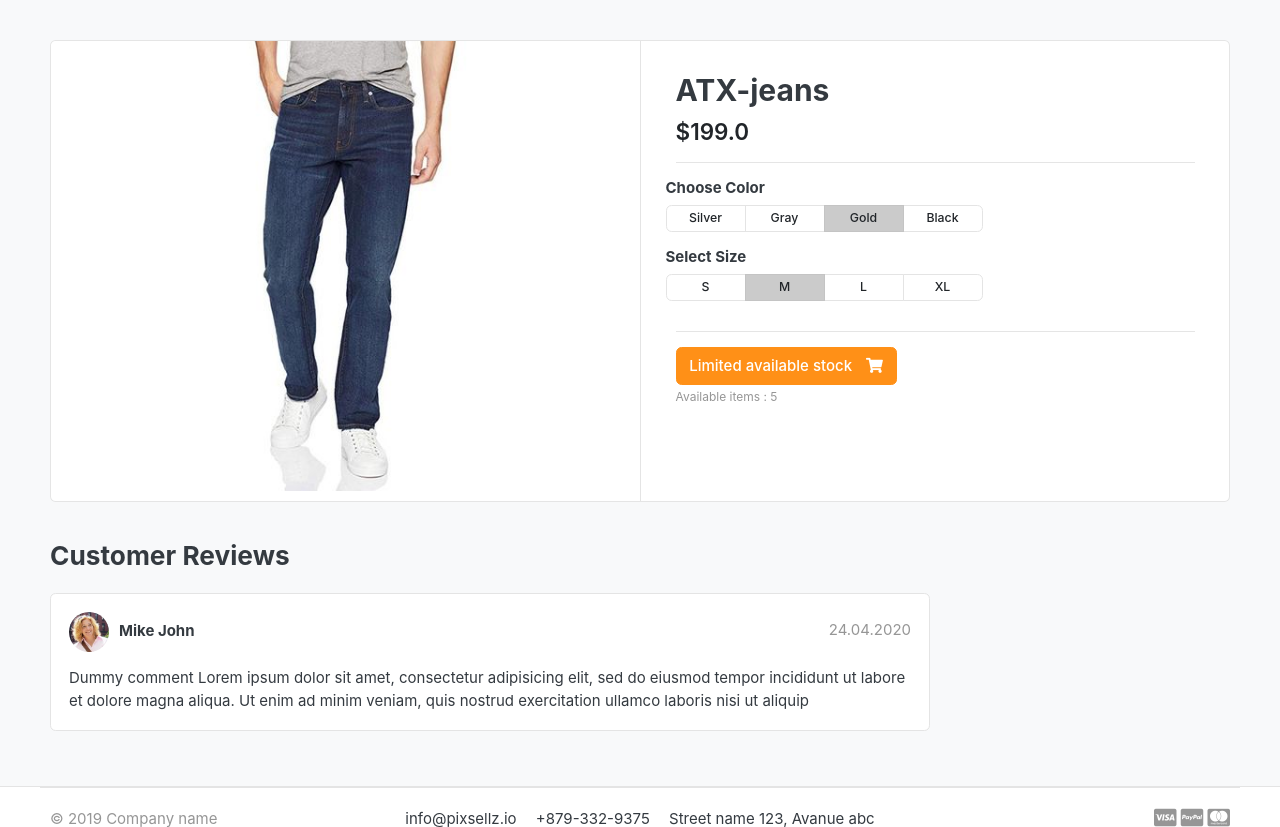
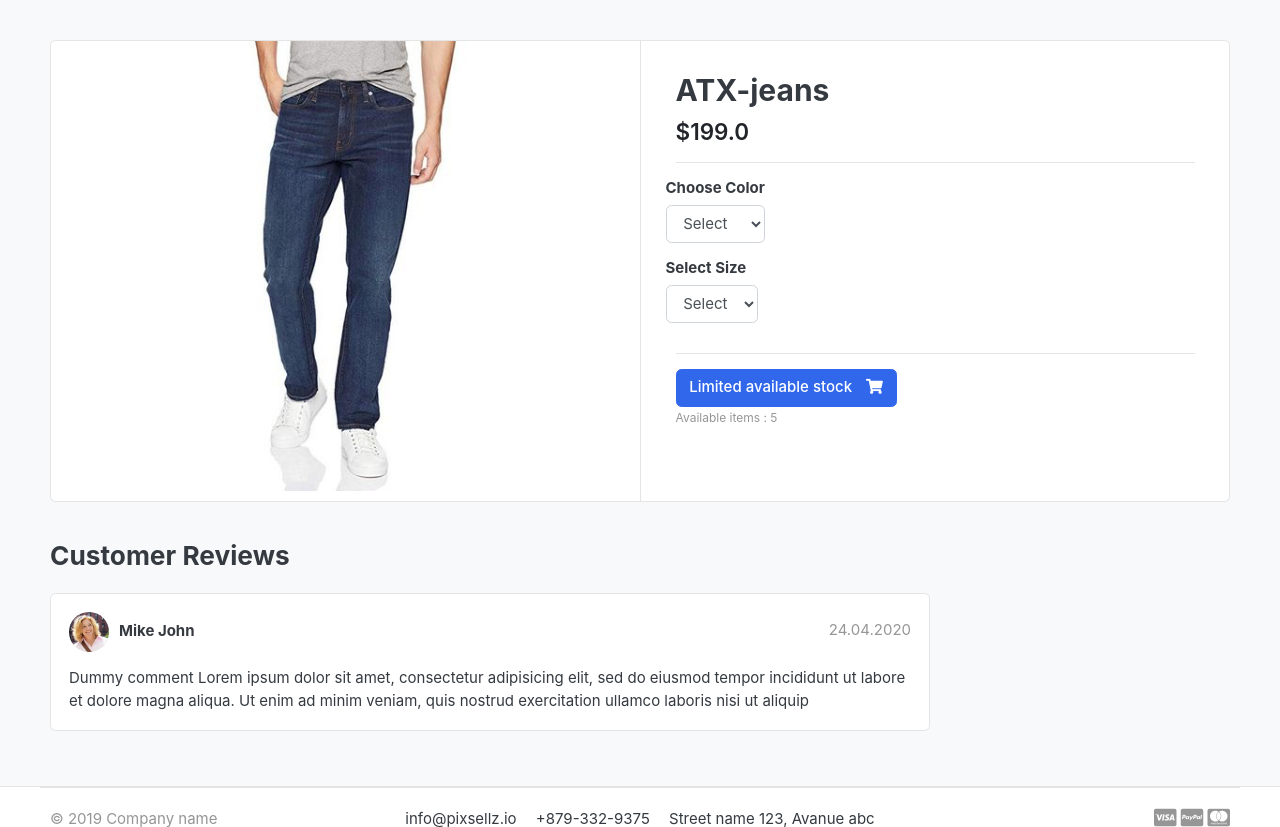
Before and after one commit to Althaf-444/Django_e-com_project, a Django app: page /store/Category/jeans/atx-jeans/ in a window 1280 px wide. Shown: the part 118-945 px from the top of the page. Run offline with Django 5.2, Linux system fonts and the light colour scheme; data comes from the database, SQL or seed files in the repository; both versions use the stored data as it was after the commit; some libraries are stand-ins or nearby versions; some web fonts are replaced.

Commit message:
cart and cart-item

```diff
--- a/e_com_project/carts/urls.py
+++ b/e_com_project/carts/urls.py
@@ -4,6 +4,6 @@ from . import views
 urlpatterns = [
     path('', views.cart , name= 'cart' ),
     path('add_cart/<int:product_id>/', views.add_cart , name= 'add_cart' ),
-    path('remove_cart/<int:product_id>/', views.remove_cart , name= 'remove_cart' ),
-    path('delete_cart_item/<int:product_id>/', views.delete_cart_item , name= 'delete_cart_item' ),
+    path('remove_cart/<int:product_id>/<int:cart_item_id>/', views.remove_cart , name= 'remove_cart' ),
+    path('delete_cart_item/<int:product_id>/<int:cart_item_id>/', views.delete_cart_item , name= 'delete_cart_item' ),
 ]
--- a/e_com_project/carts/views.py
+++ b/e_com_project/carts/views.py
@@ -1,7 +1,8 @@
 from django.shortcuts import render , redirect ,get_object_or_404
 from django.core.exceptions import ObjectDoesNotExist
-from store.models import Product
+from store.models import Product , Variation
 from .models import Cart , CartItem
+from django.http import HttpResponse
 # Create your views here.
 def cart(request , total = 0 ,quantity = 0 , cart_items = None):
 
@@ -46,6 +47,18 @@ def _cart_id(request):
 
 def add_cart(request , product_id):
     product = Product.objects.get(id = product_id)
+    product_variations = []
+    if request.method == 'POST':
+        for item in request.POST:
+            key = item
+            value = request.POST[key]
+
+            try:
+                variation = Variation.objects.get(product= product ,variation_category__iexact = key , variation_value__iexact = value)
+                product_variations.append(variation)
+
+            except:
+                pass
 
     try:
         cart = Cart.objects.get(cart_id = _cart_id(request))
@@ -55,36 +68,66 @@ def add_cart(request , product_id):
         )
     cart.save()
 
-    try:
-        cart_items = CartItem.objects.get(product = product , cart = cart )
-        cart_items.quantity += 1
-        cart_items.save()
-    except CartItem.DoesNotExist :
+# ===================--------- cart items ----------=======================================================
+
+    is_cart_item = CartItem.objects.filter(product = product , cart = cart).exists()
+
+    if is_cart_item:
+
+        cart_items = CartItem.objects.filter(product = product , cart = cart)
+        ex_cart_item = []
+        id = []
+        for item in cart_items :
+                exists_cart_item = item.variations.all()
+                ex_cart_item.append(list(exists_cart_item))
+                id.append(item.id)
+
+        if  product_variations in ex_cart_item :
+            index = ex_cart_item.index(product_variations)
+            item_id = id[index]
+            item = CartItem.objects.get(product = product , id = item_id )
+            item.quantity += 1
+            item.save()
+
+        else :
+            if len(product_variations) > 0 :
+                    item = CartItem.objects.create( product = product ,cart = cart, quantity = 1,)
+                    item.variations.clear()
+                    item.variations.add(*product_variations)
+            item.save()
+
+    else :
         cart_items = CartItem.objects.create(
-            product = product ,
-            cart = cart,
-            quantity = 1,
-        )
+                product = product ,
+                cart = cart,
+                quantity = 1,
+            )
+        if len(product_variations) > 0 :
+                cart_items.variations.clear()
+                cart_items.variations.add(*product_variations)
         cart_items.save()
     return redirect('cart')
 
-def remove_cart(request , product_id):
+def remove_cart(request , product_id , cart_item_id ):
     cart = Cart.objects.get(cart_id = _cart_id(request))
     product = get_object_or_404(Product , id = product_id)
-    cart_item = CartItem.objects.get(cart=cart , product = product)
 
-    if cart_item.quantity > 1:
-        cart_item.quantity -= 1
-        cart_item.save()
+    try:
+        cart_item = CartItem.objects.get(cart=cart , product = product , id = cart_item_id)
+        if cart_item.quantity > 1:
+            cart_item.quantity -= 1
+            cart_item.save()
 
-    else:
-        cart_item.delete()
+        else:
+            cart_item.delete()
+    except:
+        pass
 
     return redirect('cart')
 
-def delete_cart_item(request , product_id):
+def delete_cart_item(request , product_id ,  cart_item_id):
     cart = Cart.objects.get(cart_id = _cart_id(request))
     product = get_object_or_404(Product , id = product_id)
-    cart_item = CartItem.objects.get(cart=cart , product = product)
+    cart_item = CartItem.objects.get(cart=cart , product = product , id = cart_item_id)
     cart_item.delete()
     return redirect('cart')
--- a/e_com_project/store/models.py
+++ b/e_com_project/store/models.py
@@ -22,3 +22,30 @@ class Product(models.Model):
 
     def __str__(self):
         return self.product_name
+
+
+
+class VariationManager(models.Manager):
+    def colors(self):
+        return super(VariationManager , self).filter(variation_category ='color' , is_active = True)
+
+    def sizes(self):
+        return super(VariationManager , self).filter(variation_category ='size' , is_active = True)
+
+variation_category_choices = (
+    ('color' , 'color'),
+    ('size' , 'size'),
+)
+
+class Variation(models.Model):
+    product =  models.ForeignKey(Product ,on_delete= models.CASCADE)
+    variation_category = models.CharField(max_length= 100 ,choices= variation_category_choices)
+    variation_value = models.CharField(max_length= 100 )
+    is_active = models.BooleanField(default=True)
+    created_date = models.DateField(auto_now_add=True)
+
+    objects = VariationManager()
+
+
+    def __str__(self):
+        return self.variation_value
--- a/e_com_project/store/views.py
+++ b/e_com_project/store/views.py
@@ -1,5 +1,5 @@
 from django.shortcuts import render , get_object_or_404
-from .models import Product
+from .models import Product , Variation
 from category.models import Category
 from carts.models import CartItem
 from carts.views import _cart_id
--- a/e_com_project/templates/store/product_details.html
+++ b/e_com_project/templates/store/product_details.html
@@ -18,6 +18,8 @@
 </article> <!-- gallery-wrap .end// -->
 		</aside>
 		<main class="col-md-6 border-left">
+		<form action="{% url 'add_cart' single_product.id %}" method="POST">
+		 {% csrf_token %}
 			<article class="content-body">
 
 			<h2 class="title">{{single_product.product_name}}</h2>
@@ -33,57 +35,38 @@
 				<div class="row">
 					<div class="item-option-select">
 						<h6>Choose Color</h6>
-			<div class="btn-group btn-group-sm btn-group-toggle" data-toggle="buttons">
-			  <label class="btn btn-light">
-			    <input type="radio" name="radio_color"> Silver
-			  </label>
-			  <label class="btn btn-light">
-			    <input type="radio" name="radio_color" > Gray
-			  </label>
-			  <label class="btn btn-light active">
-			    <input type="radio" name="radio_color checked"> Gold
-			  </label>
-			  <label class="btn btn-light">
-			    <input type="radio" name="radio_color"> Black
-			  </label>
-			</div>
+						<select name="color" class = "form-control"  required>
+							<option value="" class = 'disabled selected' >Select</option>
+							{% for i in single_product.variation_set.colors %}
+							<option value="{{i.variation_value | lower}}">{{i.variation_value | capfirst}}</option>
+							{% endfor %}
+						</select>
 					</div>
 				</div> <!-- row.// -->
 				<div class="row">
 					<div class="item-option-select">
 						<h6>Select Size</h6>
-			<div class="btn-group btn-group-sm btn-group-toggle" data-toggle="buttons">
-			  <label class="btn btn-light">
-			    <input type="radio" name="radio_color"> S
-			  </label>
-			  <label class="btn btn-light active">
-			    <input type="radio" name="radio_color" checked> M
-			  </label>
-			  <label class="btn btn-light">
-			    <input type="radio" name="radio_color"> L
-			  </label>
-			  <label class="btn btn-light">
-			    <input type="radio" name="radio_color"> XL
-			  </label>
-			</div>
+						<select name="size" class = "form-control" required>
+							<option value="" class = 'disabled selected' >Select</option>
+							{% for i in single_product.variation_set.sizes %}
+							<option value="{{i.variation_value | lower}}">{{i.variation_value | capfirst}}</option>
+							{% endfor %}
+						</select>
 					</div>
 				</div> <!-- row.// -->
 				<hr>
-	{% if in_cart == True %}
-	    <a href="{% url 'add_cart' single_product.id %}" class="btn  btn-success"> <span class="text">Added to Cart</span> <i class="fas fa-check"></i>  </a>
-		<a href="{% url 'add_cart' single_product.id %}" class="btn  btn-outline-success"> <span class="text">View to Cart</span> <i class="fas fa-eye"></i>  </a>
-	{% else %}
 					{% if single_product.stock <= 0 %}
 						<h5>Out of Stock </h5>
 					{% elif single_product.stock <= 10 %}
-            <a href="{% url 'add_cart' single_product.id %}" class="btn  btn-warning"> <span class="text">Limited available stock</span> <i class="fas fa-shopping-cart"></i>  </a>
+						<button type = 'submit' class="btn  btn-primary"> <span class="text">Limited available stock</span> <i class="fas fa-shopping-cart"></i> </button>
 						<h6 class="text-muted small mt-1">Available items : {{ single_product.stock }}</h6>
 					{% else %}
-            <a href="{% url 'add_cart' single_product.id %}" class="btn  btn-primary"> <span class="text">Add to Cart</span> <i class="fas fa-shopping-cart"></i>  </a>
-        {% endif %}
+						<button type = 'submit' class="btn  btn-primary"> <span class="text">Add to Cart</span> <i class="fas fa-shopping-cart"></i>  </button>
 					{% endif %}
 
 			</article> <!-- product-info-aside .// -->
+</form>
+
 		</main> <!-- col.// -->
 	</div> <!-- row.// -->
 </div> <!-- card.// -->
```
Also changed, not shown: e_com_project/carts/admin.py (+11 -2 lines), e_com_project/carts/models.py (+6 -3 lines), e_com_project/store/admin.py (+7 -1 lines), e_com_project/templates/store/cart.html (+16 -4 lines), e_com_project/carts/migrations/0002_cartitem_product_variation.py (added), e_com_project/carts/migrations/0003_rename_product_variation_cartitem_variations.py (added), e_com_project/db.sqlite3, e_com_project/store/migrations/0002_variation.py (added). Lines whose indentation alone changed are shown as unchanged.
